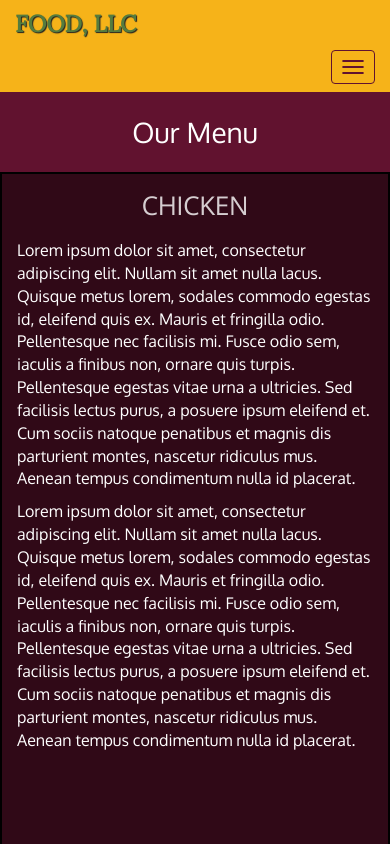
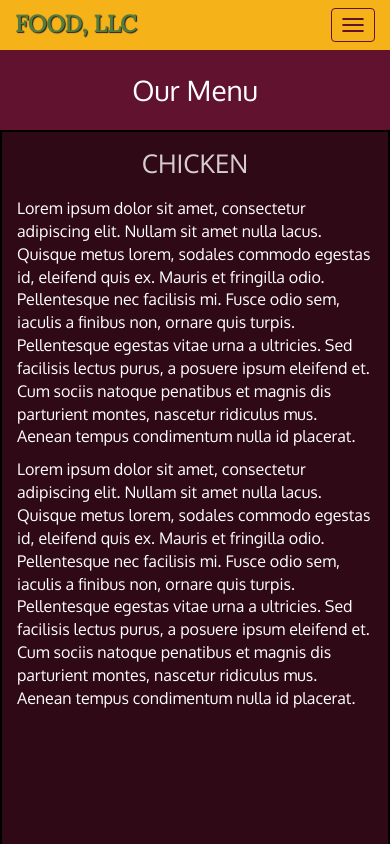
Before and after one commit to mtench/coursera-test, a plain HTML site: page coursera-assignment-3/index.html in a window 390 px wide. Shown: the top 844 px of the page. Drawn offline with Linux system fonts and the light colour scheme.

Commit message:
minor adjustment

```diff
--- a/coursera-assignment-3/css/styles.css
+++ b/coursera-assignment-3/css/styles.css
@@ -40,7 +40,9 @@ body {
 }
 .navbar-header button.navbar-toggle {
   clear: both;
-  margin-top: -30px;
+  position: absolute;
+  top: 0;
+  right: 0;
 }
 /* END HEADER */
 
@@ -103,7 +105,6 @@ body {
   }
   .navbar-brand {
     padding-top: 10px;
-    height: 80px;
   }
   .navbar-brand h1 { /* Restaurant name */
     padding-top: 10px;
```
